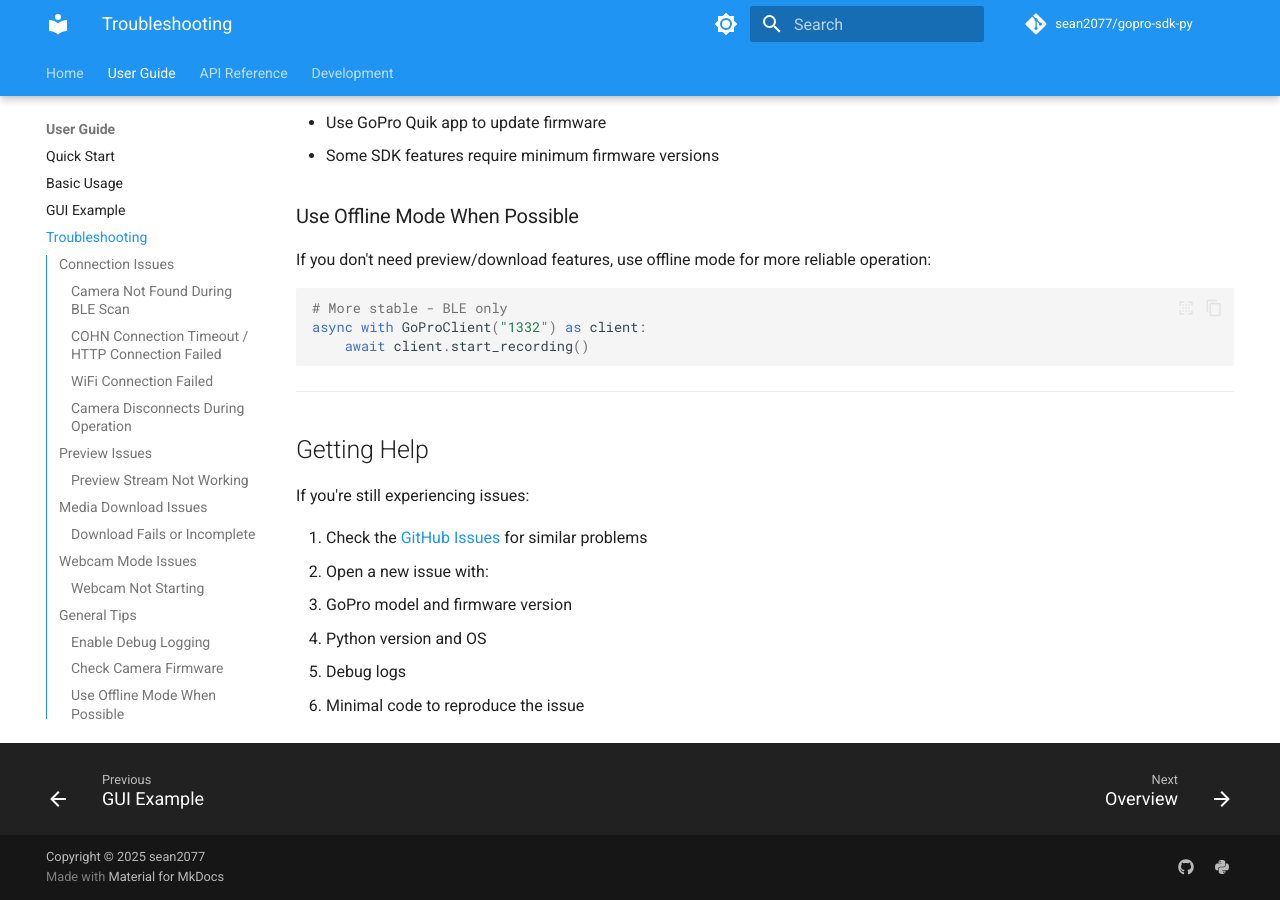
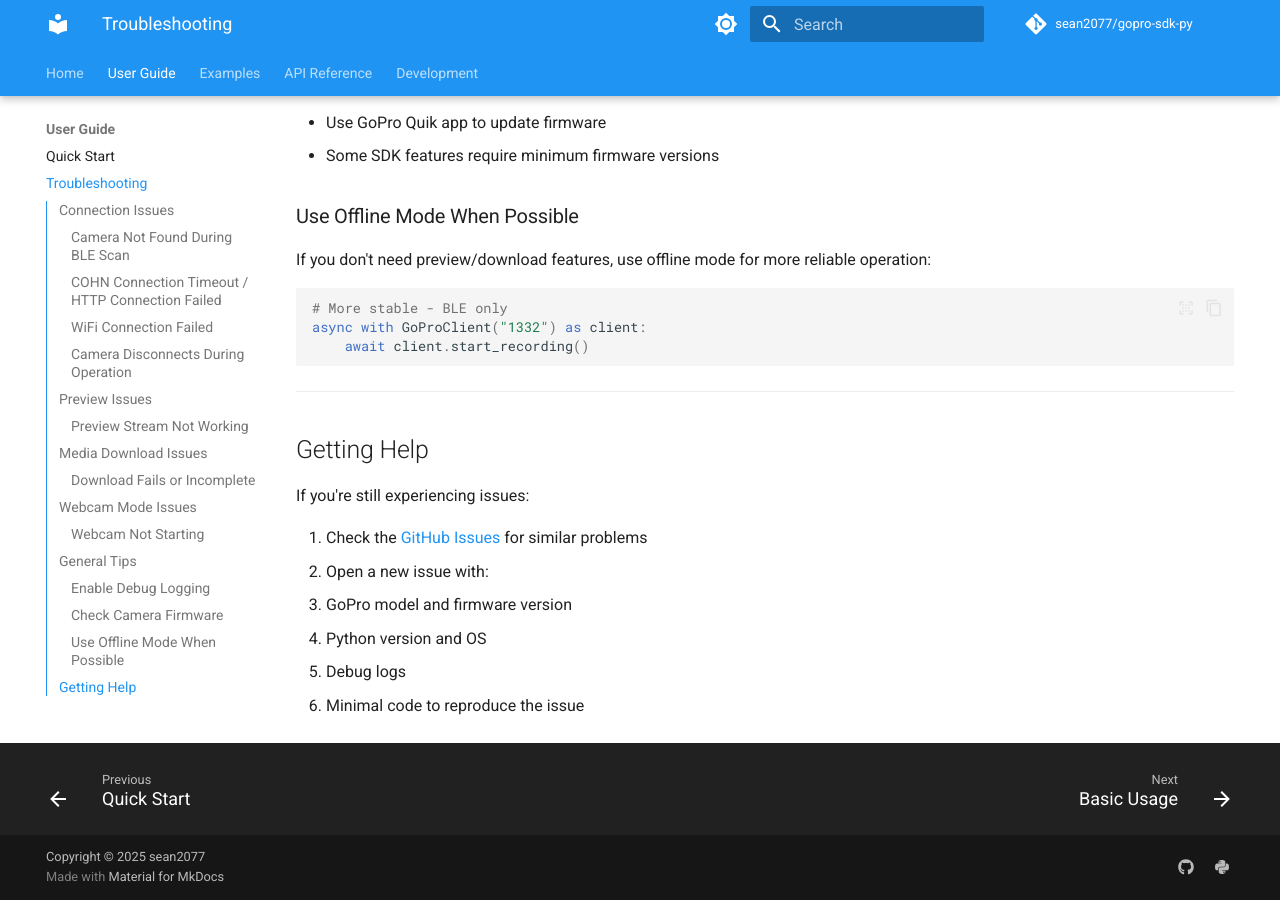
Before and after one commit to sean2077/gopro-sdk-py, an MkDocs documentation site: the page built from docs/troubleshooting.md, in a window 1280 px wide and 900 px high, scrolled down 6257 px. Built offline with MkDocs 1.6.1 and Material for MkDocs 9.7.7, drawn with Linux system fonts in a browser that asks for light colours; comment, search, counter and statistics services are not loaded.

Commit message:
docs: reorganize examples section in navigation

```diff
--- a/mkdocs.yml
+++ b/mkdocs.yml
@@ -113,9 +113,10 @@
       - Why This SDK: why-this-sdk.md
   - User Guide:
       - Quick Start: quickstart.md
+      - Troubleshooting: troubleshooting.md
+  - Examples:
       - Basic Usage: examples/basic.md
-      - GUI Example: examples/gui.md
-      - Troubleshooting: troubleshooting.md
+      - GUI Application: examples/gui.md
   - API Reference:
       - Overview: api/overview.md
       - Client: api/client.md
```
